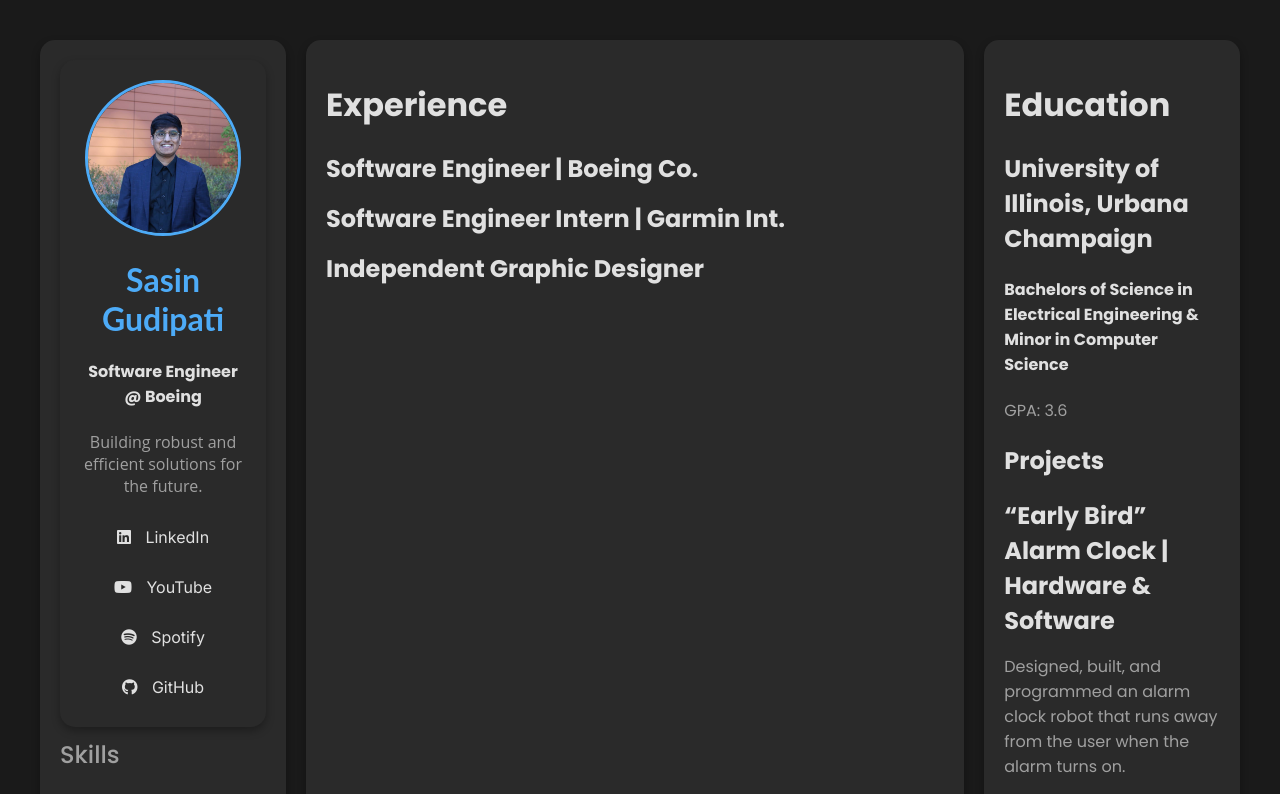
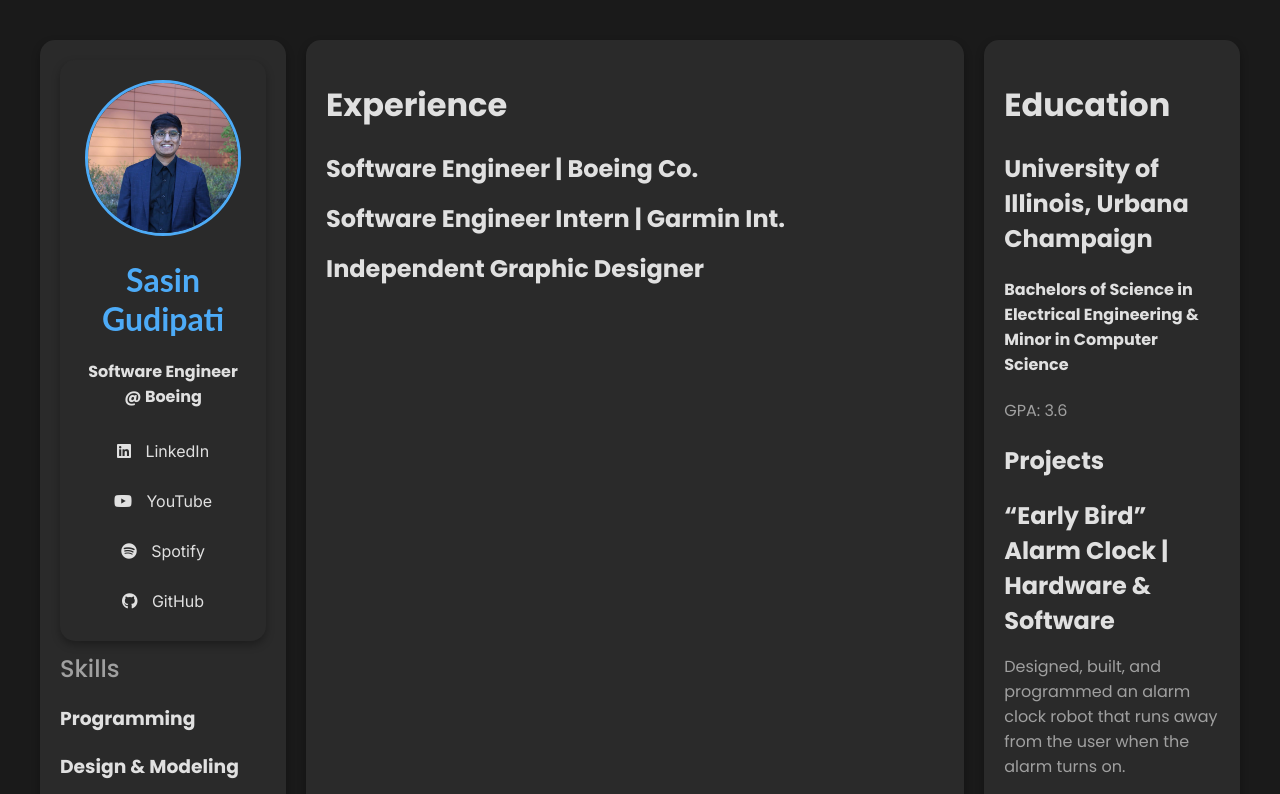
Before and after one commit to sasinkg/resume-website, a React (Create React App) app: page / in a window 1280 px wide. Shown: the top 794 px of the page. Built offline with nearby package versions, Linux system fonts and the light colour scheme.

Commit message:
Updated version v1.3.0 - added collapsable menu

```diff
--- a/src/components/Header.js
+++ b/src/components/Header.js
@@ -20,7 +20,7 @@ const Header = () => {
         <img src={profileImage} alt="Your Name" className="profile-pic" />
         <h1>Sasin Gudipati</h1>
         <h4>Software Engineer @ Boeing</h4>
-        <p>Building robust and efficient solutions for the future.</p>
+
         <div className="social-links">
           <a href="https://www.linkedin.com/in/sasingudipati" target="_blank" rel="noopener noreferrer">
             <i className="fab fa-linkedin"></i> LinkedIn
```
